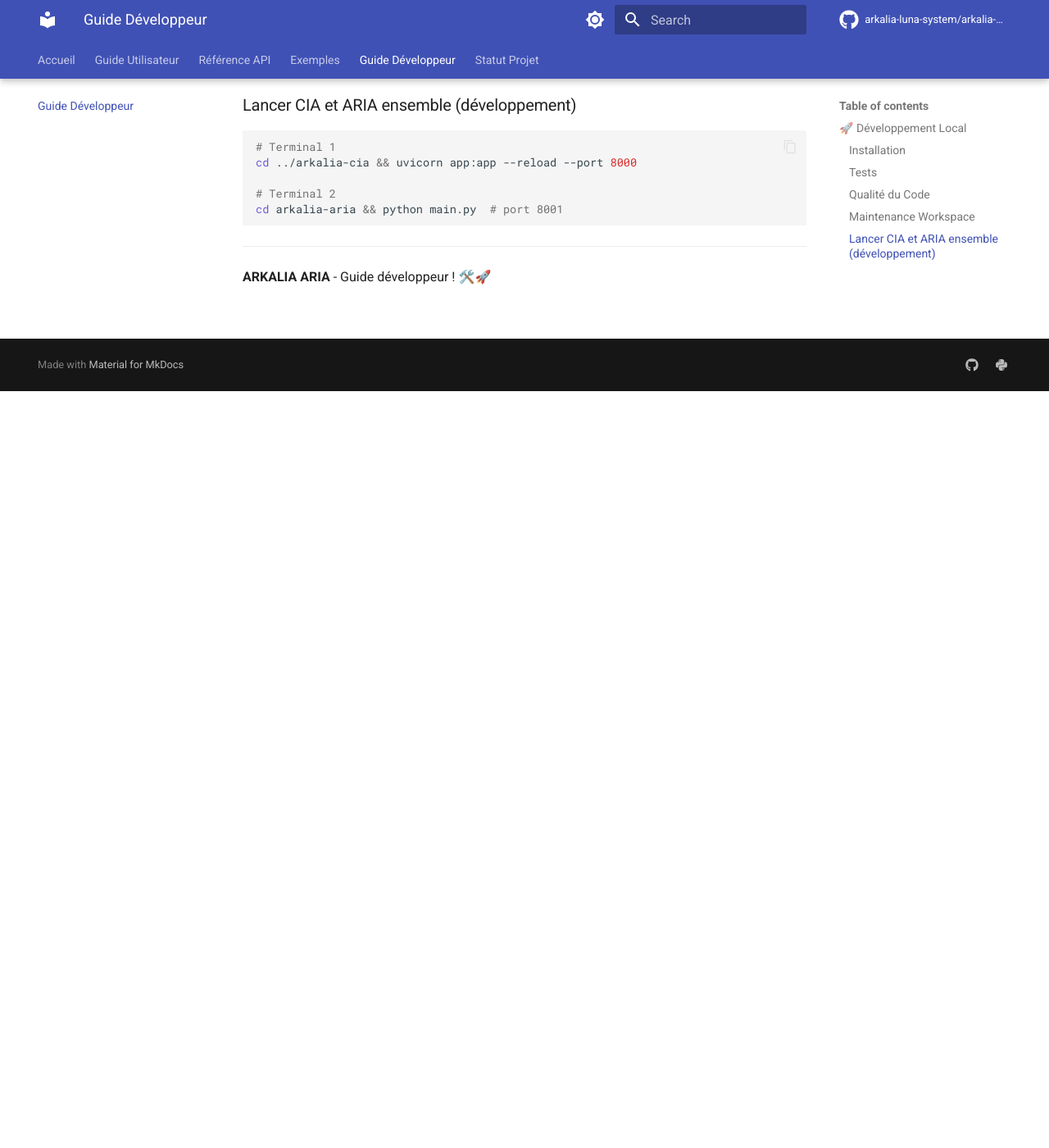
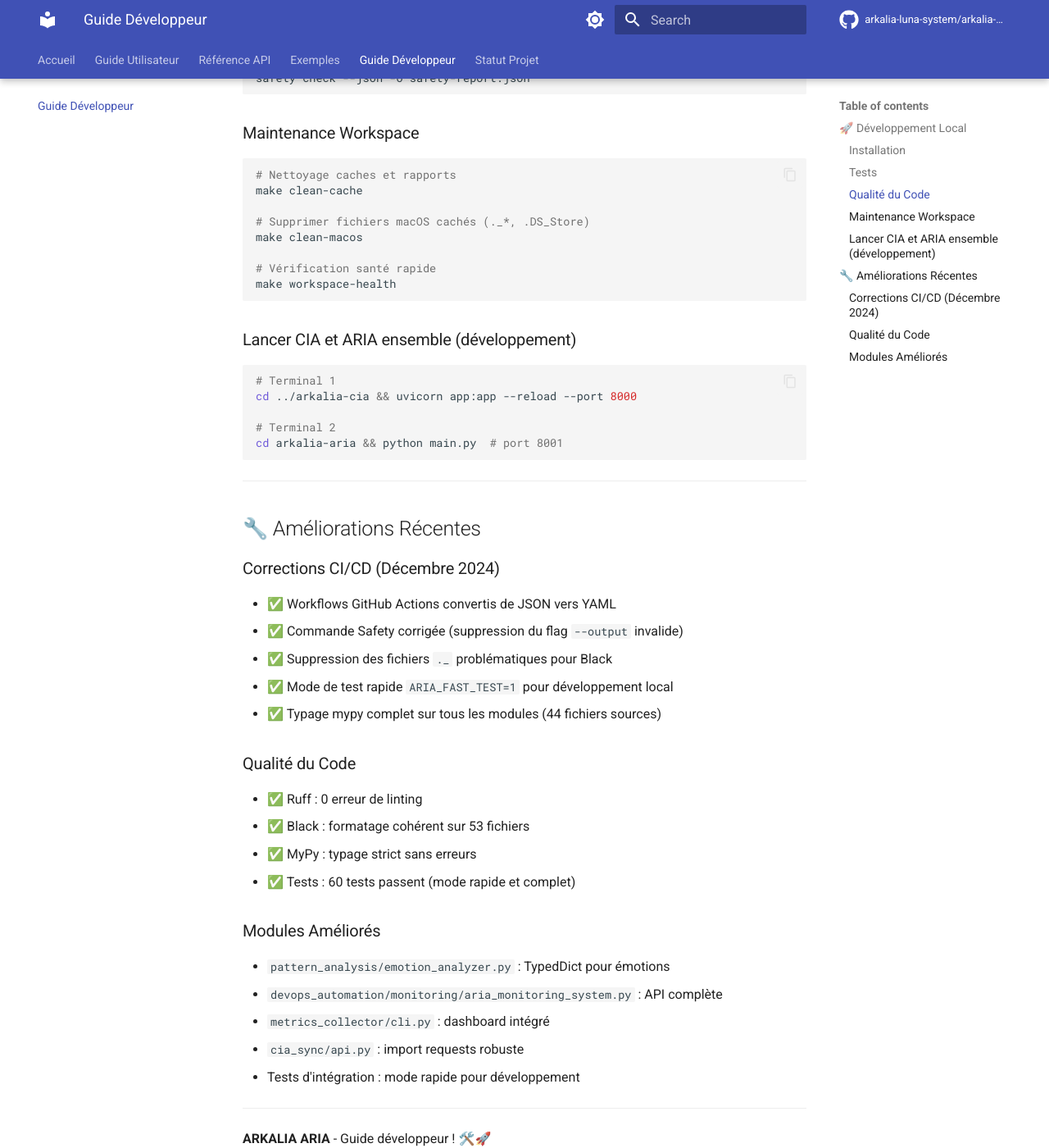
Before and after one commit to arkalia-luna-system/Arkalia-aria, an MkDocs documentation site: the page built from docs/DEVELOPER_GUIDE.md, in a window 1280 px wide and 1400 px high, scrolled down 923 px. Shown: the whole window at 82% size. Built offline with MkDocs 1.6.1 and Material for MkDocs 9.7.7, drawn with Linux system fonts in a browser that asks for light colours; comment, search, counter and statistics services are not loaded; the version menu is left out; some of the changed text lies outside the part shown.

Commit message:
docs: update developer guide and project status
- Add ARIA_FAST_TEST mode documentation for quick development
- Update quality check commands with proper exclusions
- Document recent CI/CD fixes and code quality improvements
- Add current metrics: 53 Python files, 60 tests, 0 linting errors
- List improved modules and their enhancements
- Update roadmap with unit tests and health connectors priorities

````diff
--- a/docs/DEVELOPER_GUIDE.md
+++ b/docs/DEVELOPER_GUIDE.md
@@ -13,16 +13,31 @@
 
 ### Tests
 ```bash
+# Tests complets (recommandé pour CI/CD)
 pytest tests/ -v
 pytest tests/ --cov=. --cov-report=html
+
+# Tests rapides (développement local)
+ARIA_FAST_TEST=1 pytest -q
+
+# Tests spécifiques
+pytest tests/integration/test_devops_simple.py -v
 ```
 
 ### Qualité du Code
 ```bash
-ruff check . --fix
-black .
-bandit -r .
+# Vérifications rapides
+ruff check . --exclude arkalia_aria_venv
+black . --check --exclude arkalia_aria_venv
 mypy .
+
+# Corrections automatiques
+ruff check . --fix --exclude arkalia_aria_venv
+black . --exclude arkalia_aria_venv
+
+# Sécurité
+bandit -r . -x tests -f json -o bandit-report.json
+safety check --json -o safety-report.json
 ```
 
 ### Maintenance Workspace
@@ -48,4 +63,28 @@
 
 ---
 
+## 🔧 Améliorations Récentes
+
+### Corrections CI/CD (Décembre 2024)
+- ✅ Workflows GitHub Actions convertis de JSON vers YAML
+- ✅ Commande Safety corrigée (suppression du flag `--output` invalide)
+- ✅ Suppression des fichiers `._` problématiques pour Black
+- ✅ Mode de test rapide `ARIA_FAST_TEST=1` pour développement local
+- ✅ Typage mypy complet sur tous les modules (44 fichiers sources)
+
+### Qualité du Code
+- ✅ Ruff : 0 erreur de linting
+- ✅ Black : formatage cohérent sur 53 fichiers
+- ✅ MyPy : typage strict sans erreurs
+- ✅ Tests : 60 tests passent (mode rapide et complet)
+
+### Modules Améliorés
+- `pattern_analysis/emotion_analyzer.py` : TypedDict pour émotions
+- `devops_automation/monitoring/aria_monitoring_system.py` : API complète
+- `metrics_collector/cli.py` : dashboard intégré
+- `cia_sync/api.py` : import requests robuste
+- Tests d'intégration : mode rapide pour développement
+
+---
+
 **ARKALIA ARIA** - Guide développeur ! 🛠️🚀
````
Also changed, not shown: docs/PROJECT_STATUS.md (+17 -2 lines).
